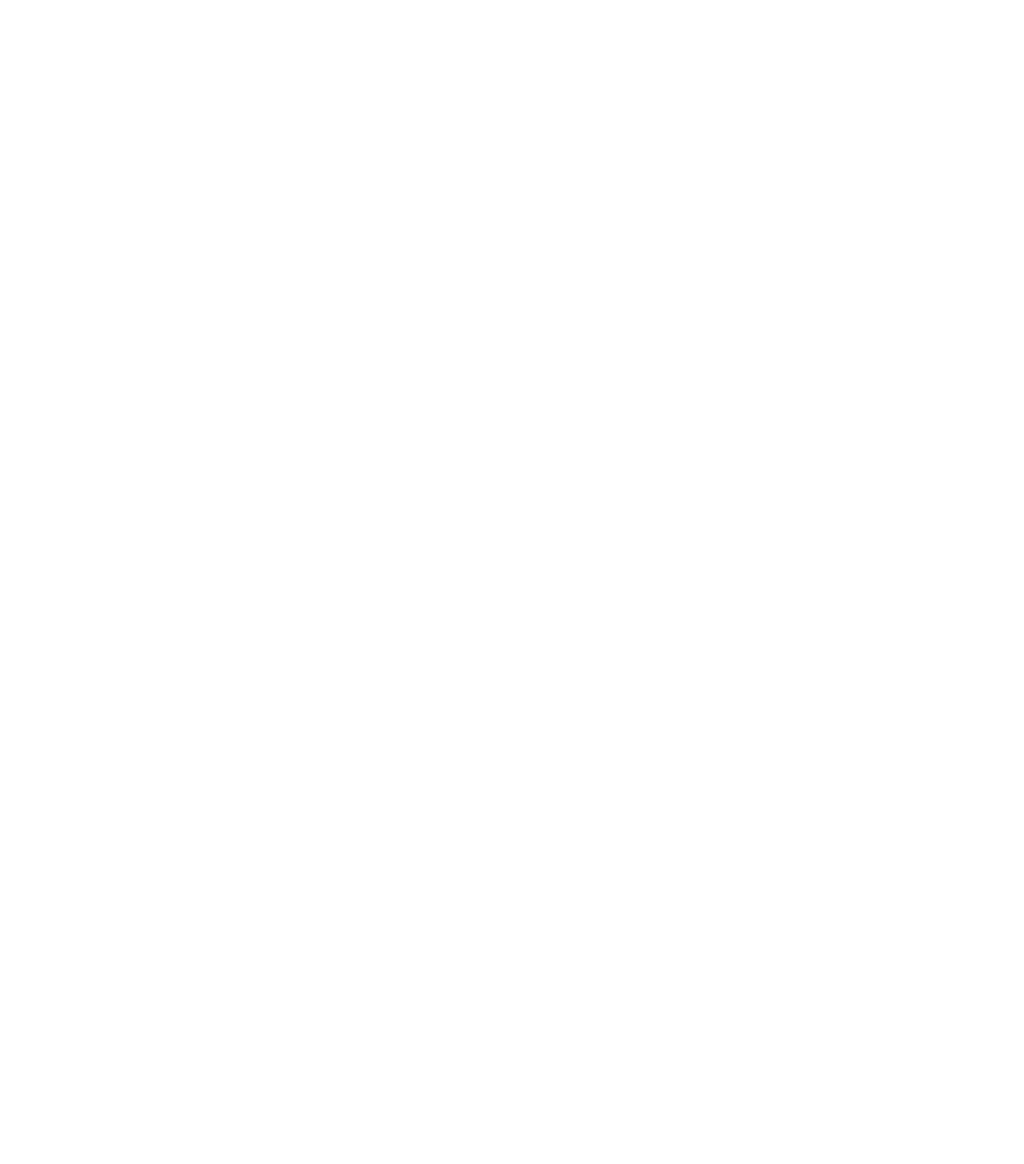
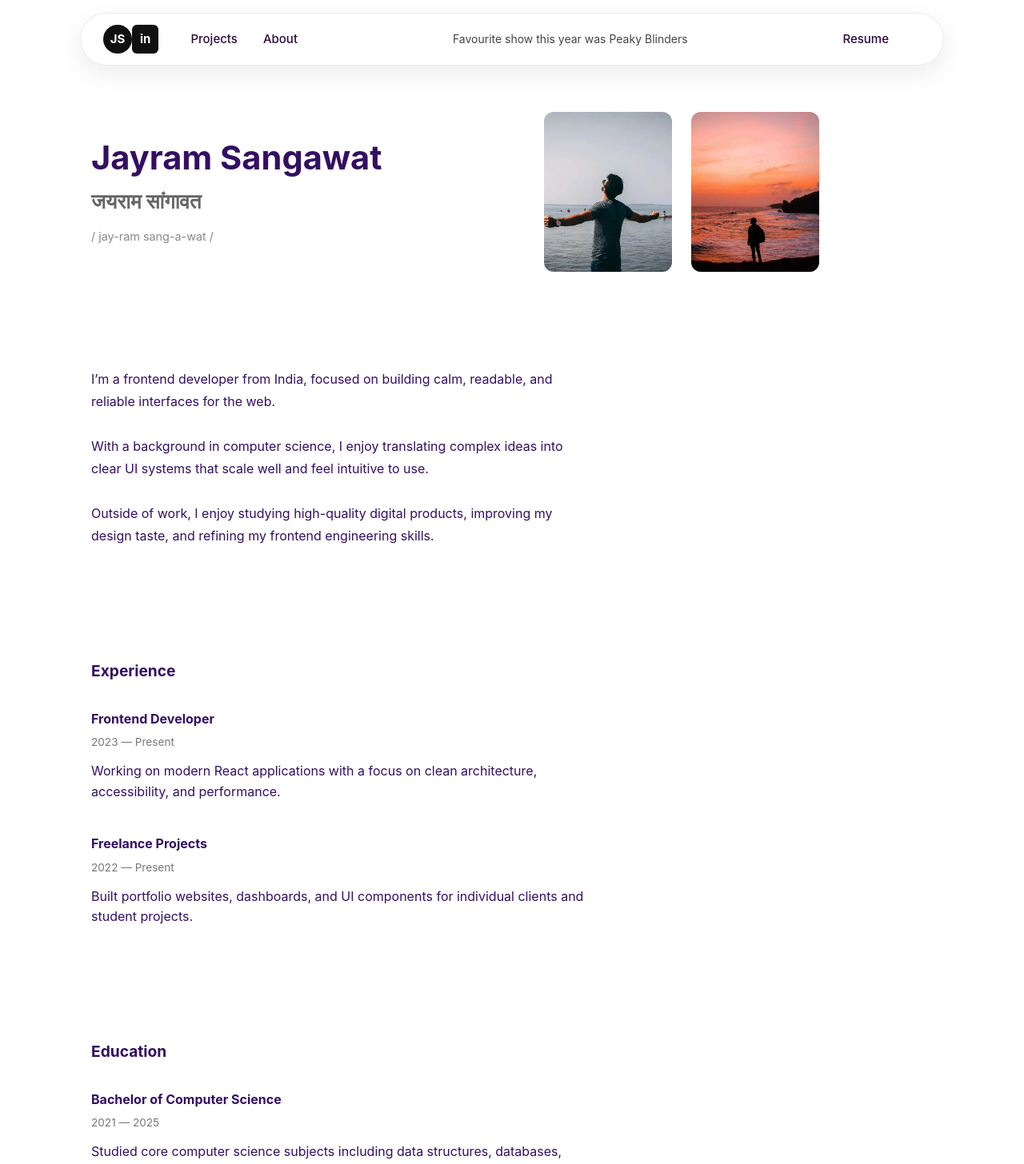
Before and after one commit to jayramgit94/Portfolio_React, a React (Vite) app: page /about in a window 1280 px wide. Before the commit this address had no page. Shown: the top 1456 px of the page at 80% size. Before the commit the page ends 800 px from the top, so only its background shows below. Built offline with nearby package versions, Linux system fonts and the light colour scheme.

Commit message:
added about section

```diff
--- a/src/App.jsx
+++ b/src/App.jsx
@@ -1,11 +1,13 @@
 import { Routes, Route } from "react-router-dom";
 import Home from "./pages/Home";
+import AboutPage from "./components/About";
 import ProjectDetail from "./components/ProjectDetail";
 
 function App() {
   return (
     <Routes>
       <Route path="/" element={<Home />} />
+      <Route path="/about" element={<AboutPage />} />
       <Route path="/work/:id" element={<ProjectDetail />} />
     </Routes>
   );
--- a/src/components/About.jsx
+++ b/src/components/About.jsx
@@ -1,34 +1,98 @@
-import { Link } from "react-router-dom";
+import Navbar from "../components/Navbar";
+import Footer from "../components/Footer";
+// import "../styles/global.css";
 
-function About() {
+export default function AboutPage() {
   return (
-    <section id="about" className="about-wrapper">
-      <div className="about-card">
-        <h2>About Me</h2>
+    <>
+      <Navbar />
 
-        <p className="about-intro">
-          I design and build user interfaces with a strong focus on clarity,
-          usability, and real-world problem solving.
+      <main className="about">
+        {/* HERO */}
+        <section className="about-hero">
+          <div className="about-hero-left">
+            <h1>
+              Jayram Sangawat <br />
+              <span className="about-native">जयराम सांगावत</span>
+            </h1>
+            <p className="about-pronounce">/ jay-ram sang-a-wat /</p>
+          </div>
+
+          <div className="about-hero-right">
+            <img src="/me.png" alt="Portrait" />
+            <img src="/me-2.png" alt="Secondary" />
+          </div>
+        </section>
+
+        {/* INTRO TEXT */}
+        <section className="about-intro">
+          <p>
+            I’m a frontend developer from India, focused on building calm,
+            readable, and reliable interfaces for the web.
           </p>
 
           <p>
-          With a background in computer science and hands-on project experience,
-          I enjoy translating complex ideas into simple, intuitive digital
-          experiences.
+            With a background in computer science, I enjoy translating complex
+            ideas into clear UI systems that scale well and feel intuitive to
+            use.
           </p>
 
-        <div className="about-highlights">
-          <span>Frontend Development</span>
-          <span>UI Engineering</span>
-          <span>Problem Solving</span>
-          <span>Accessibility</span>
-          <Link to="/about">
-            <span>More Learn</span>
-          </Link>
+          <p>
+            Outside of work, I enjoy studying high-quality digital products,
+            improving my design taste, and refining my frontend engineering
+            skills.
+          </p>
+        </section>
+
+        {/* EXPERIENCE */}
+        <section className="about-section">
+          <h2>Experience</h2>
+
+          <div className="about-item">
+            <strong>Frontend Developer</strong>
+            <span>2023 — Present</span>
+            <p>
+              Working on modern React applications with a focus on clean
+              architecture, accessibility, and performance.
+            </p>
           </div>
+
+          <div className="about-item">
+            <strong>Freelance Projects</strong>
+            <span>2022 — Present</span>
+            <p>
+              Built portfolio websites, dashboards, and UI components for
+              individual clients and student projects.
+            </p>
           </div>
         </section>
+
+        {/* EDUCATION */}
+        <section className="about-section">
+          <h2>Education</h2>
+
+          <div className="about-item">
+            <strong>Bachelor of Computer Science</strong>
+            <span>2021 — 2025</span>
+            <p>
+              Studied core computer science subjects including data structures,
+              databases, and software engineering.
+            </p>
+          </div>
+        </section>
+
+        {/* IMAGE GRID */}
+        <section className="about-gallery">
+          <img src="/me.png" alt="" />
+          <img src="/me-2.png" alt="" />
+          <img src="/profile.jpg" alt="" />
+          <img src="/me.png" alt="" />
+          <img src="/me-2.png" alt="" />
+          <img src="/profile.jpg" alt="" />
+        </section>
+      </main>
+
+      <Footer />
+    </>
   );
 }
-
-export default About;
--- a/src/components/Hero.jsx
+++ b/src/components/Hero.jsx
@@ -24,7 +24,33 @@ function Hero() {
 
         {/* IMAGE */}
         <div className="hero-elly-image">
-          <img src="/profile.jpg" alt="Jayram Sangawat" />
+          <div className="image-wrap">
+            <img
+              className="hero-image"
+              src="/profile.jpg"
+              alt="Jayram Sangawat"
+            />
+
+            <svg className="spin-badge" viewBox="0 0 100 100">
+              <defs>
+                <path
+                  id="circlePath"
+                  d="
+            M 50, 50
+            m -35, 0
+            a 35,35 0 1,1 70,0
+            a 35,35 0 1,1 -70,0
+          "
+                />
+              </defs>
+
+              <text fontSize="16" letterSpacing="2.2" fill="#5e2080">
+                <textPath href="#circlePath">
+                  MEET • ME • NICE • TO • YOU •
+                </textPath>
+              </text>
+            </svg>
+          </div>
         </div>
       </div>
     </section>
--- a/src/components/Navbar.jsx
+++ b/src/components/Navbar.jsx
@@ -1,7 +1,9 @@
 import { useEffect, useState } from "react";
+import { Link } from "react-router-dom";
 
 function Navbar() {
   const [scrolled, setScrolled] = useState(false);
+  const [open, setOpen] = useState(false);
 
   useEffect(() => {
     const onScroll = () => {
@@ -13,26 +15,61 @@ function Navbar() {
 
   return (
     <header className={`navbar-glass ${scrolled ? "scrolled" : ""}`}>
-      <div className="navbar-pill">
-        {/* LEFT */}
-        <div className="nav-left">
-          <span className="nav-logo">JS</span>
-          <a href="#work">Projects</a>
-          <a href="#about">About</a>
+      <div className={`navbar-pill ${open ? "expanded" : ""}`}>
+        {/* TOP ROW */}
+        <div className="nav-top">
+          {/* LOGO → HOME */}
+          <Link to="/" className="nav-logo">
+            JS
+          </Link>
+
+          <div className="nav-actions">
+            <a
+              href="https://linkedin.com"
+              target="_blank"
+              rel="noreferrer"
+              className="linkedin"
+            >
+              in
+            </a>
+
+            <button
+              className={`menu-toggle ${open ? "open" : ""}`}
+              onClick={() => setOpen(!open)}
+              aria-label="Toggle menu"
+            >
+              <span />
+              <span />
+            </button>
+          </div>
         </div>
 
-        {/* CENTER */}
-        <div className="nav-center">
-          Favourite show this year was Peaky Blinders
+        {/* DESKTOP LINKS */}
+        <div className="nav-desktop">
+          <Link to="/">Projects</Link>
+          <Link to="/about">About</Link>
+
+          <span className="nav-center">
+            Favourite show this year was Peaky Blinders
+          </span>
+
+          <a href="/resume.pdf" target="_blank" rel="noreferrer">
+            Resume
+          </a>
         </div>
 
-        {/* RIGHT */}
-        <div className="nav-right">
-          <a href="/resume.pdf" target="_blank">
+        {/* MOBILE MENU */}
+        <div className={`mobile-menu ${open ? "show" : ""}`}>
+          <Link to="/" onClick={() => setOpen(false)}>
+            Projects
+          </Link>
+
+          <Link to="/about" onClick={() => setOpen(false)}>
+            About
+          </Link>
+
+          <a href="/resume.pdf" onClick={() => setOpen(false)}>
             Resume
-          </a>
-          <a href="https://linkedin.com" target="_blank" className="linkedin">
-            in
           </a>
         </div>
       </div>
--- a/src/pages/Home.jsx
+++ b/src/pages/Home.jsx
@@ -13,7 +13,7 @@ function Home() {
       <Navbar />
       <Hero />
       <Work />
-      <About />
+      {/* <About /> */}
       <Footer />
 
     </>
--- a/src/styles/global.css
+++ b/src/styles/global.css
@@ -3,24 +3,36 @@
 ========================= */
 
 .hero-elly {
-  padding: 140px 0 120px;
+padding: 180px 0 140px;
   background: #fffdef;
   /* border-style: dashed; */
   border-width: 2px;
   border-bottom: 2px dashed #490cab;
-  border-color: #490cab;
+  padding-top: 160px;
 }
 
 .hero-elly-grid {
-  max-width: 1400px; /* WIDER than before */
+  max-width: 1200px;   /* KEY FIX */
   margin: 0 auto;
-  padding: 0 65px;
+  padding: 0 48px;
 
   display: grid;
-  grid-template-columns: 1.4fr 1fr; /* TEXT DOMINATES */
+  grid-template-columns: 1.2fr 1fr;
   align-items: center;
-  gap: 40px;
+  gap: 64px;
 }
+
+
+.image-wrap {
+  position: relative;
+  display: inline-block;
+}
+.hero-image {
+  display: block;
+  width: 420px;
+  border-radius: 20px;
+}
+
 
 /* TEXT BLOCK */
 .hero-elly-text h1 {
@@ -42,20 +54,70 @@
   color: #490cab;
 }
 
-/* IMAGE BLOCK */
 .hero-elly-image {
   position: relative;
-  margin-top: 22px; /* try 20–32px */
-  margin-left: -110px; /* THIS IS CRITICAL */
+  display: flex;
+  justify-content: center;
 }
 
+
 .hero-elly-image img {
-  width: 420px;
+  width: 460px;
   border-radius: 20px;
   object-fit: cover;
 
   transition: transform 0.6s ease, box-shadow 0.6s ease;
 }
+.hero-elly-image {
+  position: relative;
+}
+
+.spin-badge {
+  position: absolute;
+
+  /* ATTACHED TO IMAGE CORNER */
+  bottom: -22px;
+  right: -22px;
+
+  width: 86px;
+  height: 86px;
+
+  background: #f3f0dc;
+  border-radius: 50%;
+  padding: 8px;
+
+  animation: spin 18s linear infinite;
+  z-index: 10;
+}
+
+@keyframes spin {
+  from {
+    transform: rotate(0deg);
+  }
+  to {
+    transform: rotate(360deg);
+  }
+}
+@media (max-width: 1024px) {
+  .hero-image {
+    width: 360px;
+  }
+
+  .spin-badge {
+    width: 64px;
+    height: 64px;
+    bottom: -16px;
+    right: -16px;
+  }
+}
+
+@media (max-width: 768px) {
+  .spin-badge {
+    display: none;
+  }
+}
+
+
 
 /* =========================
    RESPONSIVE
@@ -63,21 +125,22 @@
 @media (max-width: 1024px) {
   .hero-elly-grid {
     grid-template-columns: 1fr;
-    gap: 60px;
-  }
-
-  .hero-elly-image {
-    margin-left: 0;
+    gap: 56px;
+    text-align: center;
   }
 
   .hero-elly-text h1 {
     font-size: 56px;
   }
+
+  .hero-elly-image {
+    justify-content: center;
+  }
 }
 
 @media (max-width: 768px) {
   .hero-elly {
-    padding: 120px 0 80px;
+    padding: 140px 0 96px;
   }
 
   .hero-elly-grid {
@@ -88,9 +151,17 @@
     font-size: 40px;
   }
 
+  .hero-elly-desc {
+    font-size: 18px;
+  }
+
   .hero-elly-image img {
     width: 100%;
     max-width: 320px;
+  }
+
+  .spin-badge {
+    display: none;
   }
 }
 
@@ -123,6 +194,7 @@ body {
   color: #330f63;
   background: #fff;
   line-height: 1.6;
+  padding-top: 0; /* ensure no browser-added offset */
 }
 
 a {
@@ -142,18 +214,6 @@ section {
    GLASS NAVBAR
 ========================= */
 
-.navbar-glass {
-  position: fixed;
-  top: 20px;
-  width: 100%;
-  display: flex;
-  justify-content: center;
-  z-index: 200;
-
-  transition: all 0.4s ease;
-}
-
-/* pill container */
 .navbar-pill {
   display: grid;
   grid-template-columns: auto 1fr auto;
@@ -161,8 +221,8 @@ section {
 
   gap: 40px;
   padding: 14px 28px;
-  max-width: 1100px;
-  width: calc(100% - 80px);
+  max-width: 1080px;
+  width: min(1080px, calc(100% - 64px));
 
   border-radius: 999px;
   background: rgba(255, 255, 255, 0.7);
@@ -175,11 +235,165 @@ section {
   transition: all 0.4s ease;
 }
 
-/* shrink on scroll */
 .navbar-glass.scrolled .navbar-pill {
-  padding: 10px 24px;
-  box-shadow: 0 16px 40px rgba(0, 0, 0, 0.12);
+  padding: 12px 22px;
 }
+
+.navbar-pill.expanded {
+  border-radius: 28px;
+}
+.navbar-glass {
+  position: fixed;
+  top: 16px;                 /* slightly tighter */
+  left: 0;
+  right: 0;
+  display: flex;
+  justify-content: center;
+  z-index: 200;
+}
+
+
+/* =========================
+   TOP ROW
+========================= */
+
+.nav-top {
+  display: flex;
+  justify-content: space-between;
+  align-items: center;
+}
+
+.nav-logo {
+  width: 36px;
+  height: 36px;
+  border-radius: 50%;
+  background: #111;
+  color: #fff;
+  font-weight: 600;
+  display: flex;
+  align-items: center;
+  justify-content: center;
+}
+
+.nav-actions {
+  display: flex;
+  align-items: center;
+  gap: 14px;
+}
+
+.linkedin {
+  background: #111;
+  color: #fff;
+  padding: 6px 8px;
+  border-radius: 6px;
+  font-size: 14px;
+  text-decoration: none;
+}
+
+/* =========================
+   DESKTOP NAV
+========================= */
+
+.nav-desktop {
+  display: grid;
+  grid-template-columns: auto auto 1fr auto;
+  align-items: center;
+  gap: 32px;
+}
+
+.nav-desktop a {
+  text-decoration: none;
+  color: #2b0a3d;
+  font-size: 15px;
+}
+
+.nav-center {
+  text-align: center;
+  font-size: 14px;
+  color: #555;
+}
+
+/* =========================
+   MENU TOGGLE (MOBILE)
+========================= */
+
+.menu-toggle {
+  background: none;
+  border: none;
+  cursor: pointer;
+  display: none;
+  flex-direction: column;
+  gap: 6px;
+}
+
+.menu-toggle span {
+  width: 20px;
+  height: 2px;
+  background: #2b0a3d;
+  transition: all 0.3s ease;
+}
+
+.menu-toggle.open span:nth-child(1) {
+  transform: rotate(45deg) translateY(4px);
+}
+
+.menu-toggle.open span:nth-child(2) {
+  transform: rotate(-45deg) translateY(-4px);
+}
+
+/* =========================
+   MOBILE MENU
+========================= */
+
+.mobile-menu {
+  display: none;
+}
+
+/* =========================
+   RESPONSIVE
+========================= */
+
+@media (max-width: 768px) {
+  .nav-desktop,
+  .nav-center {
+    display: none;
+  }
+
+  .menu-toggle {
+    display: flex;
+  }
+
+  .navbar-pill {
+    max-width: 320px;
+    width: calc(100% - 48px);
+    padding: 14px 18px;
+  }
+
+  .mobile-menu {
+    display: flex;
+    flex-direction: column;
+    gap: 14px;
+
+    margin-top: 8px;
+    padding-top: 8px;
+    border-top: 1px solid rgba(0, 0, 0, 0.08);
+
+    max-height: 0;
+    overflow: hidden;
+    transition: max-height 0.25s ease;
+  }
+
+  .mobile-menu.show {
+    max-height: 140px;
+  }
+
+  .mobile-menu a {
+    font-size: 16px;
+    font-weight: 500;
+  }
+}
+
+
 
 /* =========================
    LEFT / CENTER / RIGHT
@@ -347,12 +561,7 @@ section {
   margin-bottom: 90px;
   border-radius: 18px;
 
-  background: linear-gradient(
-    135deg,
-    #f3f6b2 0%,
-    #c9e4c5 50%,
-    #b8cde6 100%
-  );
+  background: linear-gradient(135deg, #f3f6b2 0%, #c9e4c5 50%, #b8cde6 100%);
 
   box-shadow: 0 25px 50px rgba(0, 0, 0, 0.12);
   transition: transform 0.4s ease, box-shadow 0.4s ease;
@@ -408,8 +617,6 @@ section {
   transform: translateY(-12px) scale(1.04);
 }
 
-
-
 /* =========================
    WORK – SCROLL REVEAL
 ========================= */
@@ -426,11 +633,15 @@ section {
 }
 
 /* Stagger effect */
-.work-card:nth-child(2) { transition-delay: 0.1s; }
-.work-card:nth-child(3) { transition-delay: 0.2s; }
-.work-card:nth-child(4) { transition-delay: 0.3s; }
-
-
+.work-card:nth-child(2) {
+  transition-delay: 0.1s;
+}
+.work-card:nth-child(3) {
+  transition-delay: 0.2s;
+}
+.work-card:nth-child(4) {
+  transition-delay: 0.3s;
+}
 
 /* =========================
    HERO ENTRY ANIMATION
@@ -465,75 +676,97 @@ section {
   }
 }
 
-
-
-
 /* =========================
    ABOUT – PREMIUM
 ========================= */
-.about-wrapper {
-  background: #ececeb;
-  padding: 140px 20px;
-  border-bottom: #330f63 dashed 2px;
+.about {
+  max-width: 1100px;
+  margin: 0 auto;
+  padding: 140px 24px;
 }
 
-.about-card {
-  max-width: 900px;
-  margin: 0 auto;
-  padding: 80px 60px;
-  background: #fff;
-  border-radius: 22px;
-  position: relative;
-
-  transition: transform 0.4s ease, box-shadow 0.4s ease;
+/* HERO */
+.about-hero {
+  display: grid;
+  grid-template-columns: 1fr 1fr;
+  gap: 80px;
+  align-items: center;
+  margin-bottom: 120px;
 }
 
-.about-card:hover {
-  transform: translateY(-6px);
-  box-shadow: 0 40px 80px rgba(0, 0, 0, 0.2);
+.about-hero-left h1 {
+  font-size: 2.6rem;
+  line-height: 1.2;
 }
 
-.about-card::before {
-  content: "";
-  position: absolute;
-  inset: -1px;
-  border-radius: 22px;
-  background: linear-gradient(120deg, #c9e4c5, #b8cde6);
-  z-index: -1;
+.about-native {
+  font-size: 1.6rem;
+  color: #666;
 }
 
-.about-card h2 {
-  font-size: 36px;
-  margin-bottom: 24px;
+.about-pronounce {
+  margin-top: 12px;
+  font-size: 0.9rem;
+  color: #888;
 }
 
-.about-intro {
-  font-size: 20px;
-  font-weight: 500;
-  margin-bottom: 20px;
+.about-hero-right {
+  display: flex;
+  gap: 24px;
 }
 
-.about-card p {
-  font-size: 18px;
-  line-height: 1.8;
-  color: #222;
-  margin-bottom: 20px;
+.about-hero-right img {
+  width: 160px;
+  height: 200px;
+  object-fit: cover;
+  border-radius: 12px;
 }
 
-.about-highlights {
-  display: flex;
-  flex-wrap: wrap;
-  gap: 14px;
-  margin-top: 32px;
+/* INTRO */
+.about-intro {
+  max-width: 620px;
+  margin-bottom: 140px;
 }
 
-.about-highlights span {
-  padding: 10px 18px;
-  font-size: 14px;
-  background: #f2f2f2;
-  border-radius: 999px;
-  font-weight: 500;
+.about-intro p {
+  margin-bottom: 28px;
+  line-height: 1.75;
 }
+
+/* SECTIONS */
+.about-section {
+  margin-bottom: 140px;
+}
+
+.about-section h2 {
+  font-size: 1.2rem;
+  margin-bottom: 32px;
+}
+
+.about-item {
+  max-width: 620px;
+  margin-bottom: 40px;
+}
+
+.about-item span {
+  display: block;
+  font-size: 0.85rem;
+  color: #777;
+  margin: 6px 0 12px;
+}
+
+/* GALLERY */
+.about-gallery {
+  display: grid;
+  grid-template-columns: repeat(auto-fill, minmax(180px, 1fr));
+  gap: 24px;
+}
+
+.about-gallery img {
+  width: 100%;
+  border-radius: 12px;
+}
+
 
 
 /* =========================
@@ -579,7 +812,6 @@ a:hover ~ .custom-cursor {
   overflow: hidden; /* important */
 }
 
-
 .footer h2 {
   font-size: 36px;
   margin-bottom: 16px;
@@ -602,8 +834,6 @@ a:hover ~ .custom-cursor {
   font-size: 14px;
   color: #666;
 }
-
-
 
 .footer::before {
   content: "";
@@ -705,7 +935,6 @@ a:hover ~ .custom-cursor {
   }
 }
 
-
 /* =========================
    CASE STUDY PAGE
 ========================= */
```
Also changed, not shown: public/me-2.png (added), public/me.png (added), src/styles/hero.css (deleted). Lines whose indentation alone changed are shown as unchanged.
